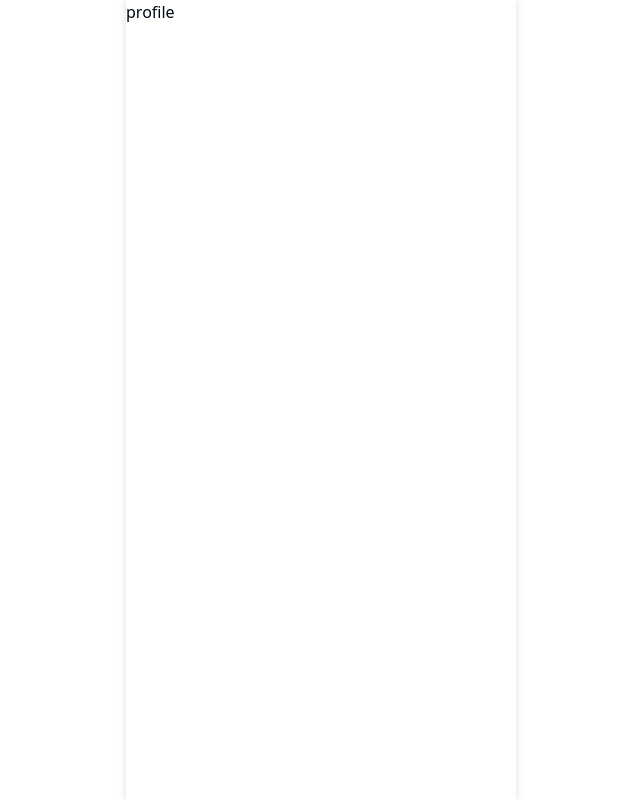
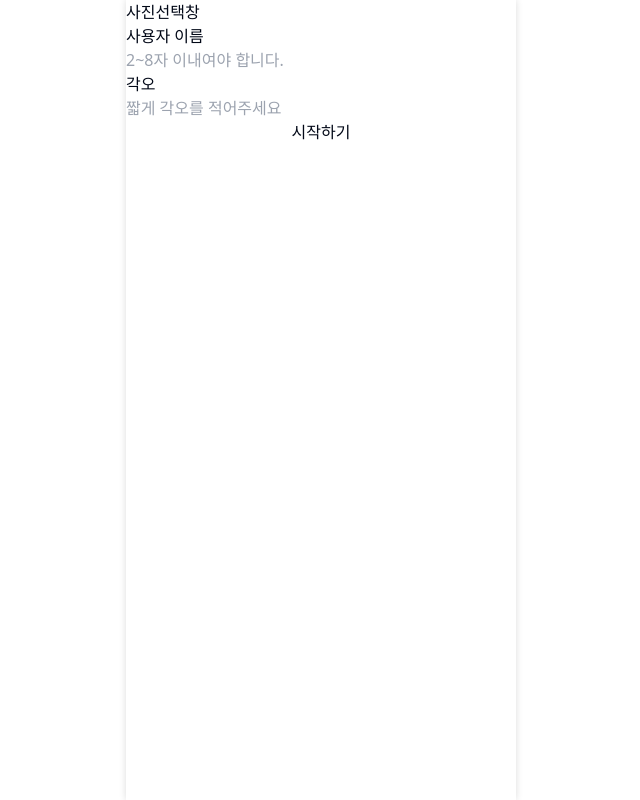
Before and after one commit to Minju9187/attendance, a React (Vite) app: page /signup in a window 1280 px wide. Both pictures are taken after typing "name@example.com", "Sample123", "Sample123" into the empty fields and a click on the button "다음". Shown: the whole page, without its empty margins (319-959 px from the left). Built offline with nearby package versions, Linux system fonts and the light colour scheme.

Commit message:
signin,signup,setprofile 수정

```diff
--- a/src/pages/SetProfile.tsx
+++ b/src/pages/SetProfile.tsx
@@ -1,5 +1,6 @@
 import React from "react";
 import { useNavigate, useLocation } from "react-router-dom";
+import styled from "styled-components";
 
 export default function SetProfile() {
   const navigate = useNavigate();
@@ -7,9 +8,48 @@ export default function SetProfile() {
   const email = location.state.email;
   const password = location.state.password;
   console.log(email, password);
+
+  const onChange = (event) => {
+    const {
+      target: { name, value },
+    } = event;
+    if (name === "username") {
+      console.log(value);
+    }
+    if (name === "resolution") {
+      console.log(value);
+    }
+  };
+
   return (
     <>
-      <h1>profile</h1>
+      <Form>
+        <div>사진선택창</div>
+        <label htmlFor="username">사용자 이름</label>
+        <input
+          type="text"
+          placeholder="2~8자 이내여야 합니다."
+          id="username"
+          name="username"
+          onChange={onChange}
+          required
+        />
+        <label htmlFor="resolution">각오</label>
+        <input
+          type="text"
+          placeholder="짧게 각오를 적어주세요"
+          id="resolution"
+          name="resolution"
+          onChange={onChange}
+          required
+        />
+        <button type="submit">시작하기</button>
+      </Form>
     </>
   );
 }
+
+const Form = styled.form`
+  display: flex;
+  flex-direction: column;
+`;
--- a/src/pages/SignIn.tsx
+++ b/src/pages/SignIn.tsx
@@ -2,6 +2,7 @@ import { auth } from "../firebase";
 import { signInWithEmailAndPassword } from "firebase/auth";
 import React, { useState } from "react";
 import { useNavigate } from "react-router-dom";
+import styled from "styled-components";
 
 export default function SignIn() {
   const [email, setEmail] = useState("");
@@ -36,7 +37,7 @@ export default function SignIn() {
 
   return (
     <>
-      <form>
+      <Form>
         <label htmlFor="email">이메일</label>
         <input
           id="email"
@@ -47,7 +48,6 @@ export default function SignIn() {
           required
           autoComplete="current-email"
         />
-
         <label htmlFor="password">비밀번호</label>
         <input
           id="password"
@@ -59,8 +59,13 @@ export default function SignIn() {
           autoComplete="current-password"
         />
         <button onClick={signIn}>로그인</button>
-        <button onClick={() => navigate("/signUp")}>회원가입</button>
-      </form>
+        <button onClick={() => navigate("/signup")}>회원가입</button>
+      </Form>
     </>
   );
 }
+
+const Form = styled.form`
+  display: flex;
+  flex-direction: column;
+`;
--- a/src/pages/SignUp.tsx
+++ b/src/pages/SignUp.tsx
@@ -1,5 +1,6 @@
 import React, { useState } from "react";
 import { useNavigate } from "react-router-dom";
+import styled from "styled-components";
 
 export default function SignUp() {
   const [email, setEmail] = useState("");
@@ -23,7 +24,7 @@ export default function SignUp() {
   };
 
   const handleSignUp = (e) => {
-    // e.preventDefault();
+    e.preventDefault();
     navigate("/signup/setProfile", {
       state: { email: email, password: password },
     });
@@ -31,7 +32,7 @@ export default function SignUp() {
 
   return (
     <>
-      <form onSubmit={handleSignUp}>
+      <Form onSubmit={handleSignUp}>
         <label htmlFor="email">이메일</label>
         <input
           id="email"
@@ -68,7 +69,12 @@ export default function SignUp() {
           autoComplete="new-password"
         />
         <button type="submit">다음</button>
-      </form>
+      </Form>
     </>
   );
 }
+
+const Form = styled.form`
+  display: flex;
+  flex-direction: column;
+`;
```
